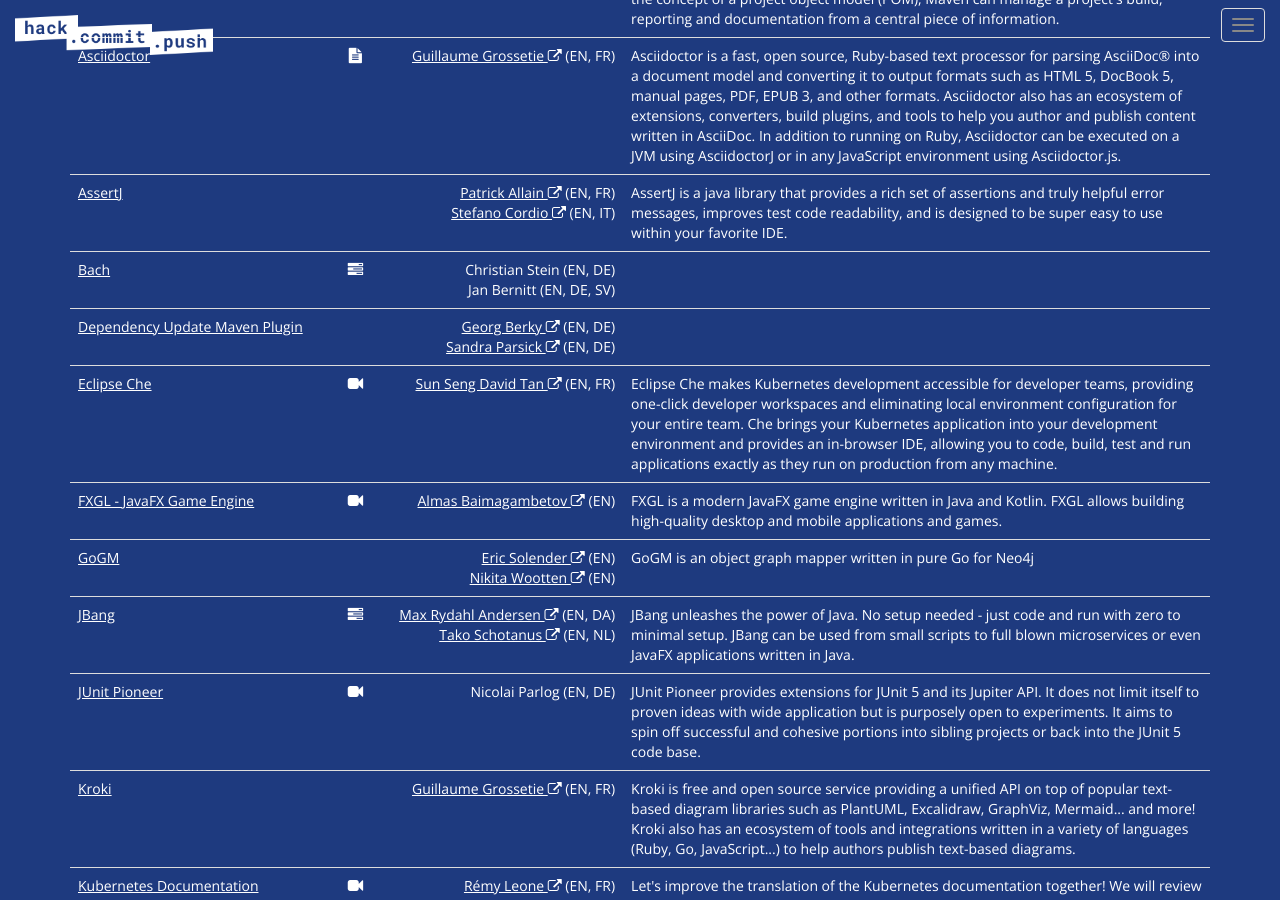
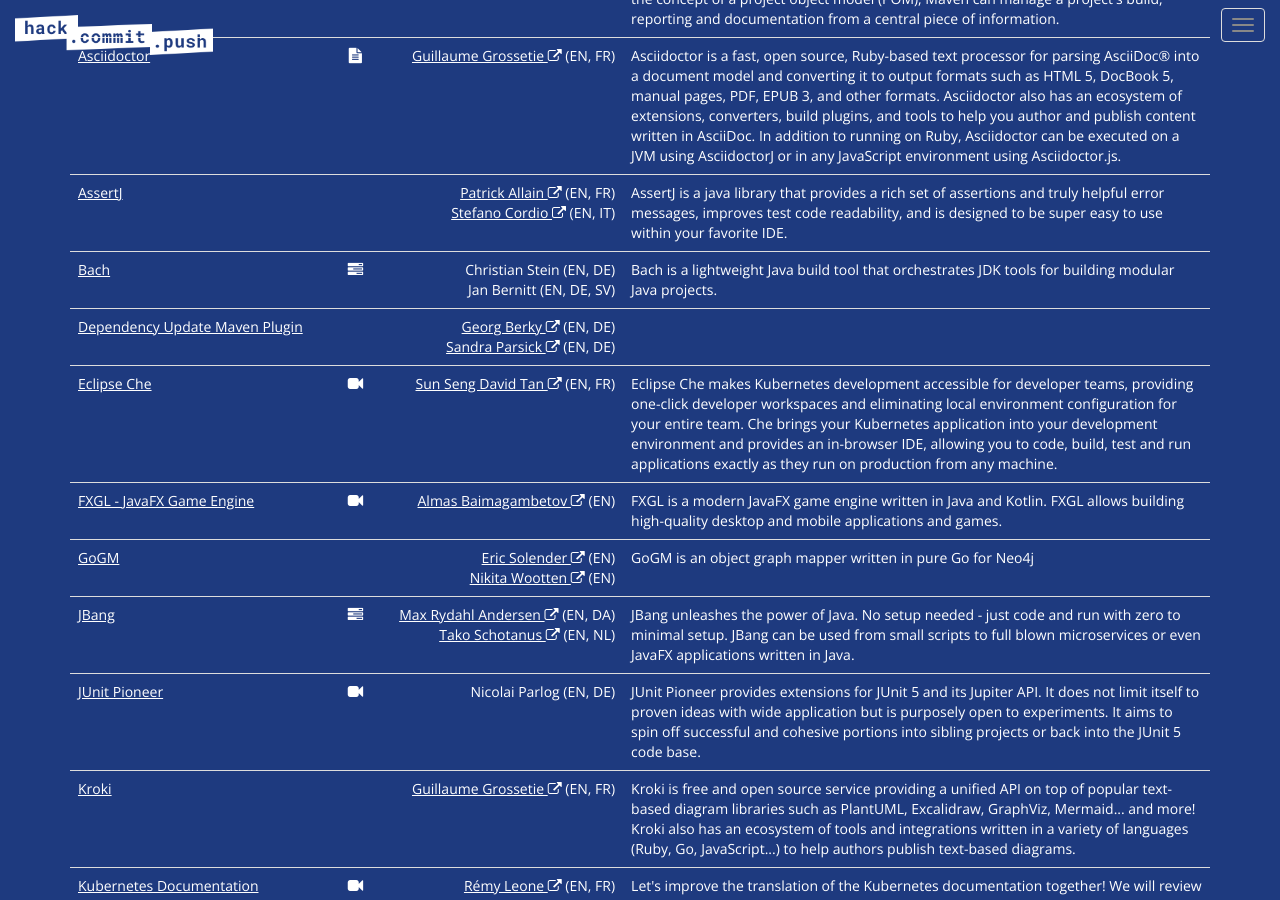
Before and after one commit to hack-commit-push/paris2021, a Jekyll site: the page built from index.html, in a window 1280 px wide and 900 px high, scrolled down 4018 px. Built offline with Jekyll 4.4.1, drawn with Linux system fonts in a browser that asks for light colours.

Commit message:
Bach description

```diff
--- a/_data/projects.yml
+++ b/_data/projects.yml
@@ -51,6 +51,7 @@
         - DE
 - name: Bach
   url: https://github.com/sormuras/bach
+  description: "Bach is a lightweight Java build tool that orchestrates JDK tools for building modular Java projects."
   presentation:
     link: https://github.com/sormuras/bach/discussions/233
     icon: tasks
```
